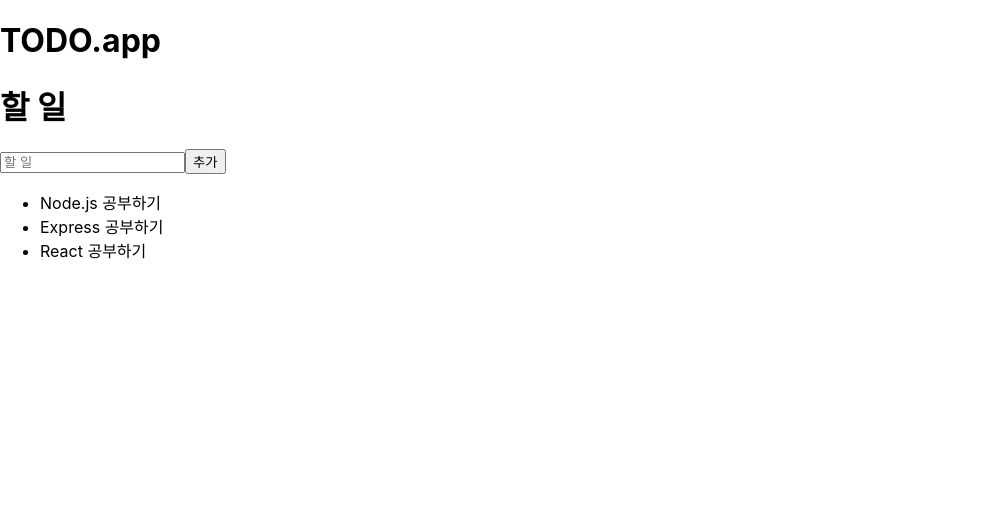
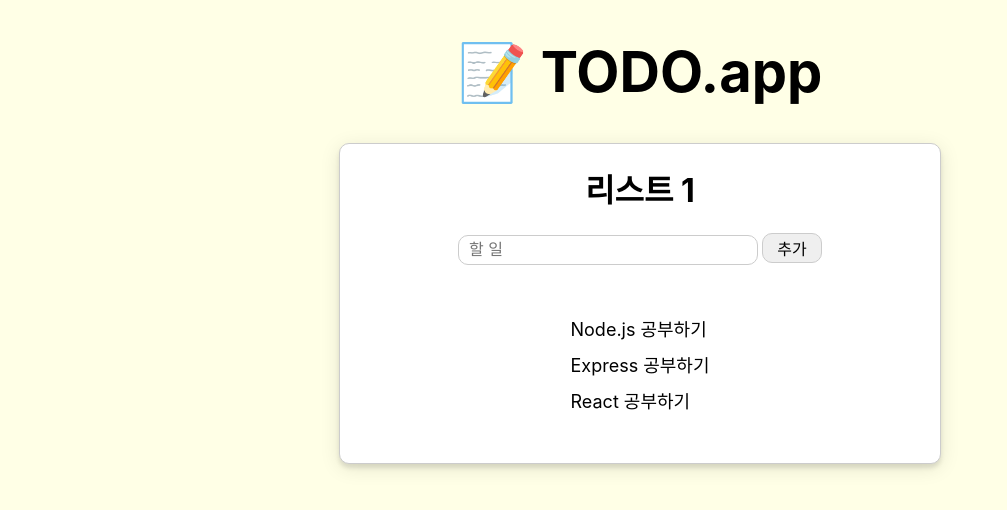
Before and after one commit to gintooooonic/react-todo, a React (Create React App) app: page / in a window 1280 px wide. Shown: the top 510 px of the page, without its empty margins (0-1007 px from the left). Built offline with nearby package versions, Linux system fonts and the light colour scheme.

Commit message:
SCSS 스타일 적용

```diff
--- a/package.json
+++ b/package.json
@@ -34,5 +34,8 @@
       "last 1 firefox version",
       "last 1 safari version"
     ]
+  },
+  "devDependencies": {
+    "sass": "^1.42.1"
   }
 }
--- a/src/App.js
+++ b/src/App.js
@@ -1,3 +1,4 @@
+import "./App.scss";
 import Header from "./Header";
 import Todo from "./Todo";
 
--- /dev/null
+++ b/src/App.scss
@@ -0,0 +1,6 @@
+.App {
+  display: flex;
+  flex-direction: column;
+  justify-content: flex-start;
+  align-items: center;
+}
--- a/src/Header/index.js
+++ b/src/Header/index.js
@@ -1,7 +1,9 @@
+import style from "./index.module.scss";
+
 export default function Header() {
   return (
-    <header>
-      <h1>TODO.app</h1>
+    <header className={style.header}>
+      <h1>📝 TODO.app</h1>
     </header>
   );
 }
--- /dev/null
+++ b/src/Header/index.module.scss
@@ -0,0 +1,5 @@
+.header {
+  & > h1 {
+    font-size: 56px;
+  }
+}
--- a/src/Todo/index.js
+++ b/src/Todo/index.js
@@ -1,4 +1,5 @@
 import { Component } from "react";
+import style from "./index.module.scss";
 
 export default class Todo extends Component {
   constructor() {
@@ -30,8 +31,8 @@ export default class Todo extends Component {
 
   render() {
     return (
-      <div>
-        <h1>할 일</h1>
+      <div className={style.todo}>
+        <h1>리스트 1</h1>
         <form onSubmit={this.handleSubmit}>
           <input
             type="text"
--- /dev/null
+++ b/src/Todo/index.module.scss
@@ -0,0 +1,38 @@
+.todo {
+  width: 600px;
+  display: flex;
+  flex-direction: column;
+  align-items: center;
+  background-color: #ffffff;
+  border: 1px solid #cccccc;
+  border-radius: 10px;
+  box-shadow: 0px 4px 4px rgba(0, 0, 0, 0.1), 0px 4px 20px rgba(0, 0, 0, 0.1);
+
+  & > form {
+    & > input {
+      height: 30px;
+      margin: 0 2px;
+      padding: 0 10px;
+      font-size: 16px;
+      border: 1px solid #cccccc;
+      border-radius: 10px;
+    }
+    & > input[name="title"] {
+      width: 300px;
+      box-sizing: border-box;
+    }
+    & > input[type="submit"] {
+      width: 60px;
+    }
+  }
+
+  & > ul {
+    list-style-type: none;
+    margin: 40px 0;
+    padding: 0;
+    font-size: 18px;
+    & > li {
+      margin: 10px 0;
+    }
+  }
+}
--- a/src/index.css
+++ /dev/null
@@ -1,13 +0,0 @@
-body {
-  margin: 0;
-  font-family: -apple-system, BlinkMacSystemFont, 'Segoe UI', 'Roboto', 'Oxygen',
-    'Ubuntu', 'Cantarell', 'Fira Sans', 'Droid Sans', 'Helvetica Neue',
-    sans-serif;
-  -webkit-font-smoothing: antialiased;
-  -moz-osx-font-smoothing: grayscale;
-}
-
-code {
-  font-family: source-code-pro, Menlo, Monaco, Consolas, 'Courier New',
-    monospace;
-}
--- /dev/null
+++ b/src/index.scss
@@ -0,0 +1,14 @@
+body {
+  margin: 0;
+  font-family: -apple-system, BlinkMacSystemFont, "Segoe UI", "Roboto", "Oxygen",
+    "Ubuntu", "Cantarell", "Fira Sans", "Droid Sans", "Helvetica Neue",
+    sans-serif;
+  -webkit-font-smoothing: antialiased;
+  -moz-osx-font-smoothing: grayscale;
+  background-color: #ffffe6;
+}
+
+code {
+  font-family: source-code-pro, Menlo, Monaco, Consolas, "Courier New",
+    monospace;
+}
```
Also changed, not shown: src/index.js (+5 -5 lines), 1 other file (tests, documents, lock files or other folders).
